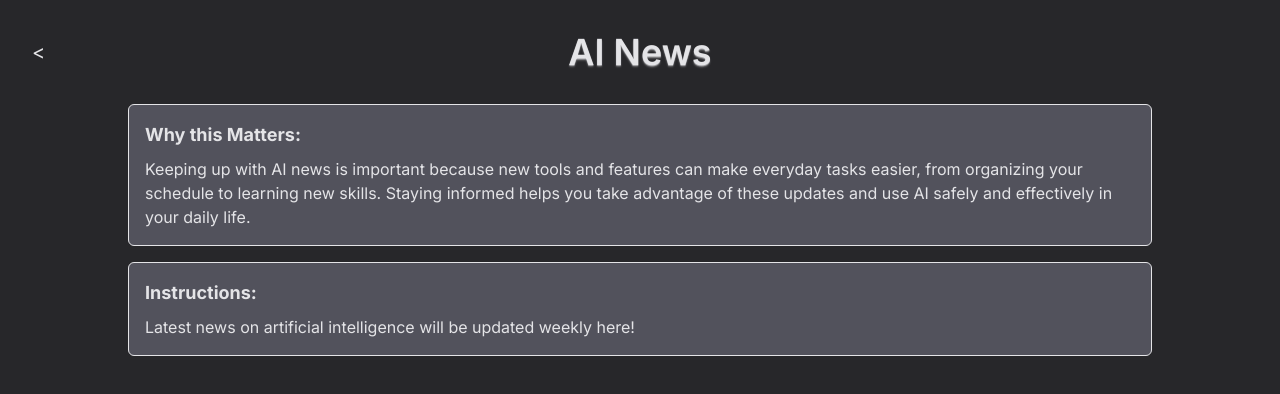
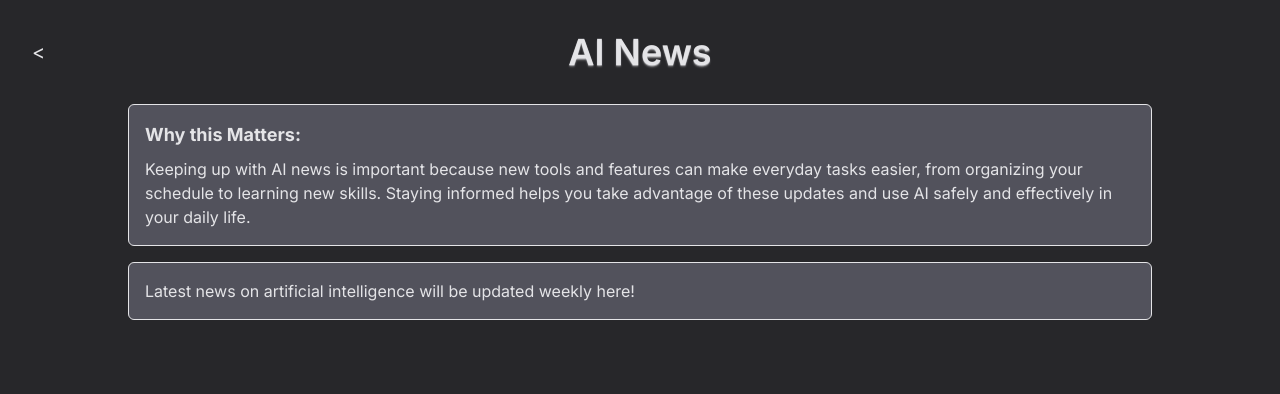
Before and after one commit to obtain-ai/obtain, a SvelteKit app: page /news in a window 1280 px wide. Shown: the top 394 px of the page. Built offline with nearby package versions, Linux system fonts and the light colour scheme.

Commit message:
Refactor InfoDisplay components in +page.svelte

```diff
--- a/src/routes/news/+page.svelte
+++ b/src/routes/news/+page.svelte
@@ -12,9 +12,6 @@
 </InfoDisplay>
 
 <InfoDisplay>
-	{#snippet title()}
-		Instructions:
-	{/snippet}
 	{#snippet content()}
 		Latest news on artificial intelligence will be updated weekly here!
 	{/snippet}
```
